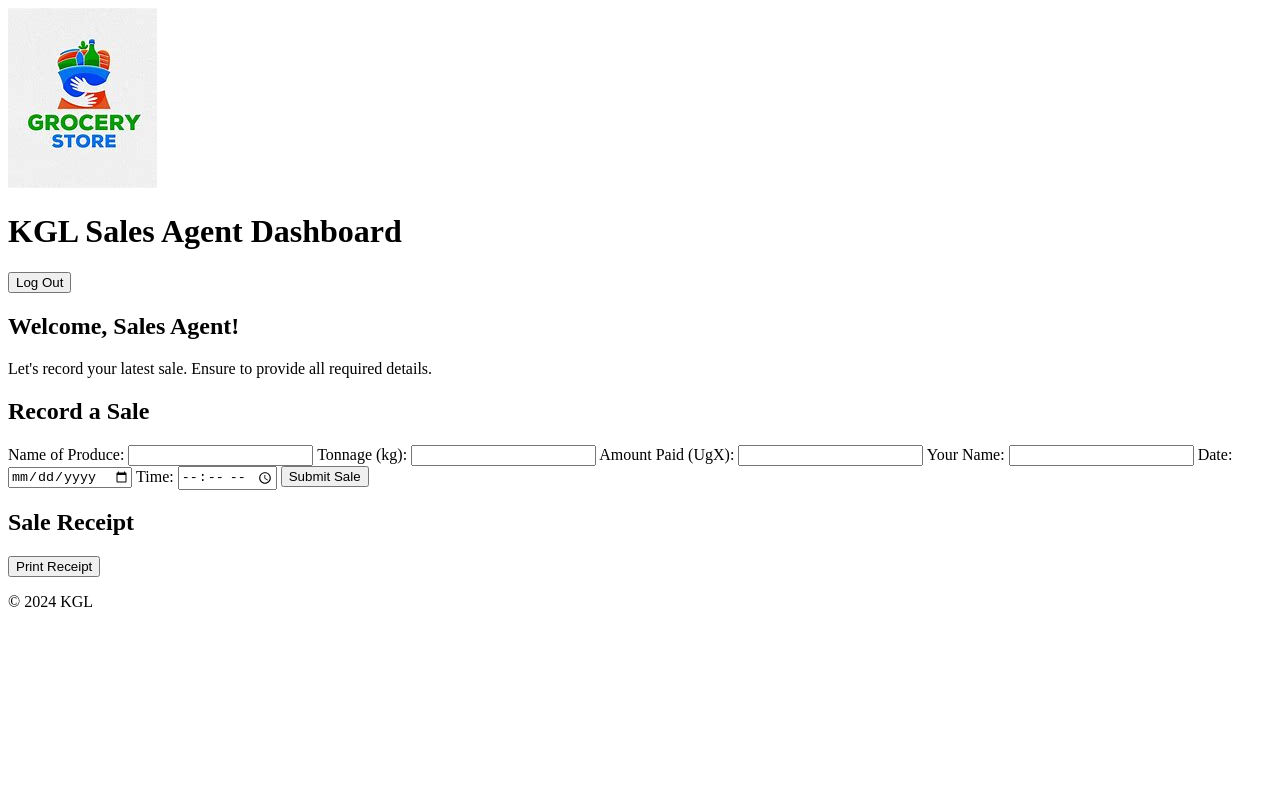
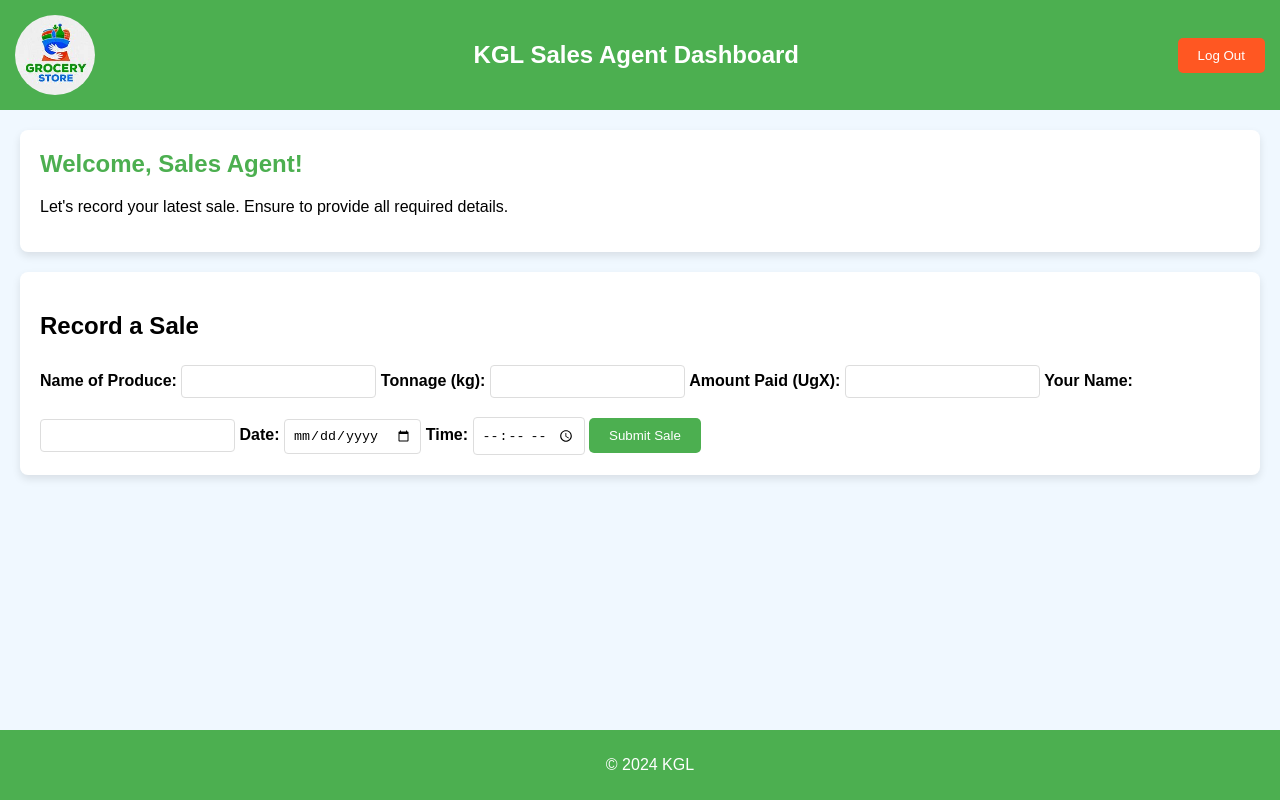
Before and after one commit to ClaireMasiga24/final-Happy-Hoe-UI-and-UX, a plain HTML site: page public/views/salesAgents.html in a window 1280 px wide. Drawn offline with Linux system fonts and the light colour scheme; a script that the page names is missing.

Commit message:
Updated html and css

```diff
--- a/public/css/salesAgents.css
+++ b/public/css/salesAgents.css
@@ -0,0 +1,133 @@
+/* General Styles */
+body {
+    font-family: Arial, sans-serif;
+    margin: 0;
+    padding: 0;
+    background-color: #f0f8ff; /* Light blue background */
+}
+
+/* Header */
+header {
+    background-color: #4caf50; /* Vibrant green */
+    color: #fff;
+    padding: 15px;
+    text-align: center;
+}
+
+.logo-container {
+    display: flex;
+    align-items: center;
+    justify-content: space-between;
+}
+
+.logo {
+    width: 80px;
+    height: 80px;
+    border-radius: 50%; /* Circular logo */
+    object-fit: cover; /* Ensures logo fits well */
+}
+
+h1 {
+    margin: 0;
+    font-size: 24px;
+}
+
+.action-btn {
+    background-color: #ff5722; /* Vibrant orange */
+    color: #fff;
+    border: none;
+    padding: 10px 20px;
+    border-radius: 5px;
+    cursor: pointer;
+}
+
+.action-btn:hover {
+    background-color: #e64a19; /* Darker orange */
+}
+
+/* Main Content */
+main {
+    padding: 20px;
+}
+
+/* Welcome Section */
+.welcome-section {
+    background-color: #fff;
+    padding: 20px;
+    border-radius: 8px;
+    box-shadow: 0 4px 8px rgba(0, 0, 0, 0.1);
+    margin-bottom: 20px;
+}
+
+.welcome-section h2 {
+    margin-top: 0;
+    color: #4caf50; /* Vibrant green */
+}
+
+/* Form Section */
+.form-section {
+    background-color: #fff;
+    padding: 20px;
+    border-radius: 8px;
+    box-shadow: 0 4px 8px rgba(0, 0, 0, 0.1);
+}
+
+.form-card {
+    display: flex;
+    flex-direction: column;
+}
+
+form label {
+    margin-top: 10px;
+    font-weight: bold;
+}
+
+form input {
+    padding: 8px;
+    border-radius: 4px;
+    border: 1px solid #ddd;
+    margin-top: 5px;
+}
+
+form button {
+    background-color: #4caf50; /* Vibrant green */
+    color: #fff;
+    border: none;
+    padding: 10px 20px;
+    border-radius: 5px;
+    cursor: pointer;
+    margin-top: 20px;
+}
+
+form button:hover {
+    background-color: #388e3c; /* Darker green */
+}
+
+/* Receipt Section */
+.receipt-section {
+    background-color: #fff;
+    padding: 20px;
+    border-radius: 8px;
+    box-shadow: 0 4px 8px rgba(0, 0, 0, 0.1);
+    margin-top: 20px;
+}
+
+.receipt-section.hidden {
+    display: none;
+}
+
+.receipt-section h2 {
+    margin-top: 0;
+    color: #ff5722; /* Vibrant orange */
+}
+
+/* Footer */
+footer {
+    background-color: #4caf50; /* Vibrant green */
+    color: #fff;
+    text-align: center;
+    padding: 10px;
+    position: fixed;
+    width: 100%;
+    bottom: 0;
+}
--- a/public/views/salesAgents.html
+++ b/public/views/salesAgents.html
@@ -4,7 +4,7 @@
     <meta charset="UTF-8">
     <meta name="viewport" content="width=device-width, initial-scale=1.0">
     <title>KGL Sales Agent Dashboard</title>
-    <link rel="stylesheet" href="/public/css/salesagent.css">
+    <link rel="stylesheet" href="/public/css/salesAgents.css">
 </head>
 <body>
     <header>
```
